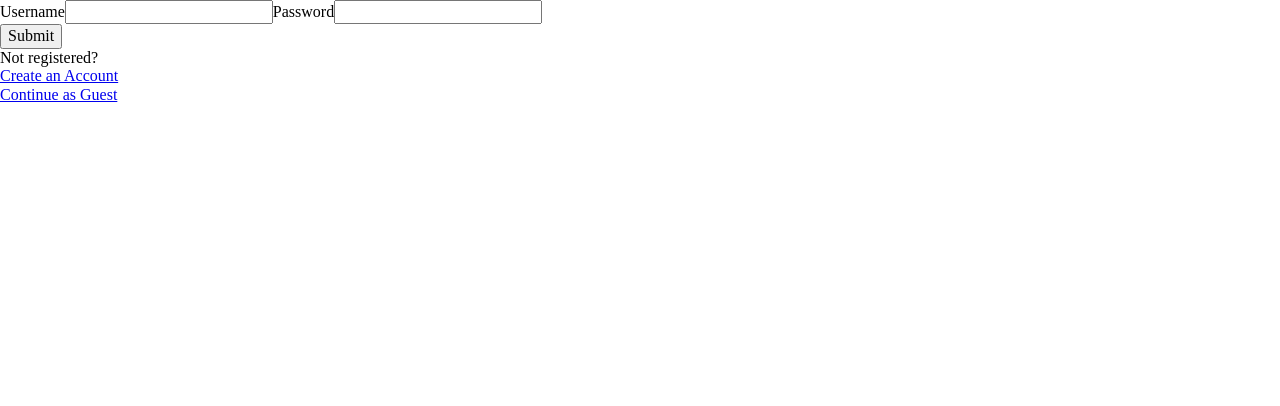
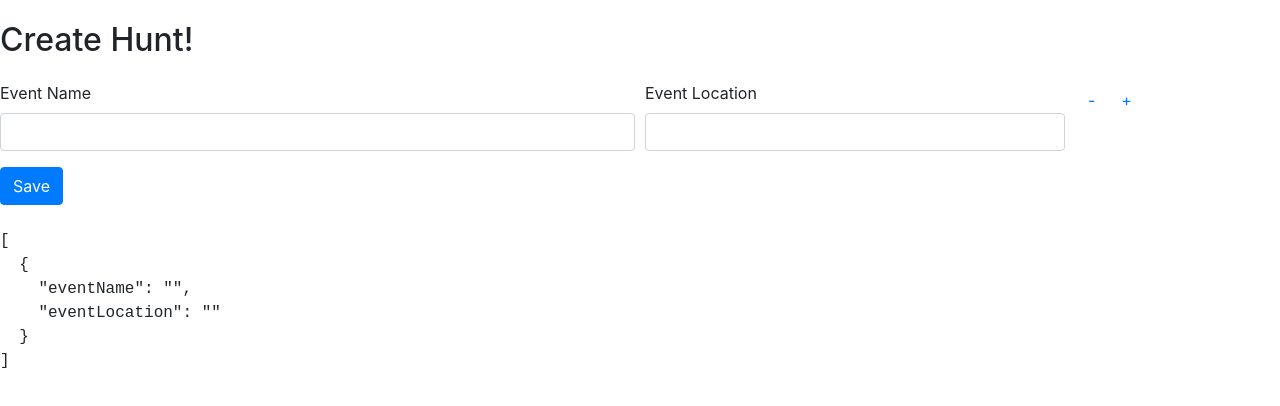
Before and after one commit to Ultimate-Adventure-Games/Rally, a React app: page /createhunt in a window 1280 px wide. Shown: the top 406 px of the page. Built offline with nearby package versions, Linux system fonts and the light colour scheme.

Commit message:
create hunt dynamic input field form

```diff
--- a/package.json
+++ b/package.json
@@ -48,6 +48,7 @@
     "@react-google-maps/api": "^2.1.1",
     "axios": "^0.21.1",
     "axios-hooks": "^2.2.0",
+    "bootstrap": "^4.6.0",
     "concurrently": "^5.3.0",
     "cookie-session": "^1.4.0",
     "cors": "^2.8.5",
--- a/src/client/components/App.jsx
+++ b/src/client/components/App.jsx
@@ -3,7 +3,8 @@ import { Switch, Route } from "react-router-dom";
 import Home from "./Home";
 import HuntPage from "./HuntPage";
 import HuntsListPage from "./HuntsListPage";
-import Signup from "./Signup"
+import Signup from "./Signup";
+import CreateHunt from "./CreateHunt";
 import { AppContext } from './ContextProvider';
 import Login from './Login'
 import '../styles/styles.css'
@@ -82,6 +83,7 @@ class App extends Component {
             <Route path="/hunts" component={HuntsListPage} />
             <Route path="/signup" component={Signup} />
             <Route path="/hunt/:id" component={HuntPage} />
+            <Route path="/createhunt" component={CreateHunt} />
             <Route path="/" component={Login} />
           </Switch>
         </AppContext.Provider>
--- /dev/null
+++ b/src/client/components/CreateHunt.jsx
@@ -0,0 +1,101 @@
+import React, { useState, Fragment } from "react";
+import "bootstrap/dist/css/bootstrap.css";
+
+const CreateHunt = () => {
+  const [inputFields, setInputFields] = useState([
+    { eventName: "", eventLocation: "" },
+  ]);
+
+  const handleAddFields = () => {
+    const values = [...inputFields];
+    values.push({ eventName: "", eventLocation: "" });
+    setInputFields(values);
+  };
+
+  const handleRemoveFields = (index) => {
+    const values = [...inputFields];
+    values.splice(index, 1);
+    setInputFields(values);
+  };
+
+  const handleInputChange = (index, event) => {
+    const values = [...inputFields];
+    if (event.target.name === "eventName") {
+      values[index].eventName = event.target.value;
+    } else {
+      values[index].eventLocation = event.target.value;
+    }
+
+    setInputFields(values);
+  };
+
+  const handleSubmit = (e) => {
+    e.preventDefault();
+    console.log("inputFields", inputFields);
+  };
+
+  return (
+    <>
+      <h1>Create Hunt!</h1>
+      <form onSubmit={handleSubmit}>
+        <div className="form-row">
+          {inputFields.map((inputField, index) => (
+            <Fragment key={`${inputField}~${index}`}>
+              <div className="form-group col-sm-6">
+                <label htmlFor="eventName">Event Name</label>
+                <input
+                  type="text"
+                  className="form-control"
+                  id="eventName"
+                  name="eventName"
+                  value={inputField.eventName}
+                  onChange={(event) => handleInputChange(index, event)}
+                />
+              </div>
+              <div className="form-group col-sm-4">
+                <label htmlFor="eventLocation">Event Location</label>
+                <input
+                  type="text"
+                  className="form-control"
+                  id="eventLocation"
+                  name="eventLocation"
+                  value={inputField.eventLocation}
+                  onChange={(event) => handleInputChange(index, event)}
+                />
+              </div>
+              <div className="form-group col-sm-2">
+                <button
+                  className="btn btn-link"
+                  type="button"
+                  onClick={() => handleRemoveFields(index)}
+                >
+                  -
+                </button>
+                <button
+                  className="btn btn-link"
+                  type="button"
+                  onClick={() => handleAddFields()}
+                >
+                  +
+                </button>
+              </div>
+            </Fragment>
+          ))}
+        </div>
+        <div className="submit-button">
+          <button
+            className="btn btn-primary mr-2"
+            type="submit"
+            onSubmit={handleSubmit}
+          >
+            Save
+          </button>
+        </div>
+        <br />
+        <pre>{JSON.stringify(inputFields, null, 2)}</pre>
+      </form>
+    </>
+  );
+};
+
+export default CreateHunt;
--- a/src/client/components/HuntsListPage.jsx
+++ b/src/client/components/HuntsListPage.jsx
@@ -1,6 +1,7 @@
 import { GoogleMap, InfoWindow, Marker, useJsApiLoader } from '@react-google-maps/api';
 import axios from 'axios';
 import React, { useContext, useEffect, useState, useCallback } from 'react';
+import { Link, useParams } from 'react-router-dom';
 import { AppContext } from './ContextProvider';
 import HuntListItem from './HuntListItem';
 
@@ -165,6 +166,7 @@ const HuntsListPage = props => {
                 : <p>loading map...</p>
           }
         <div className='list-item-section'>{huntList}</div>
+        <Link to="/createhunt">Create Hunt</Link>
       </div>
     );
 
```
Also changed, not shown: 1 other file (tests, documents, lock files or other folders).
